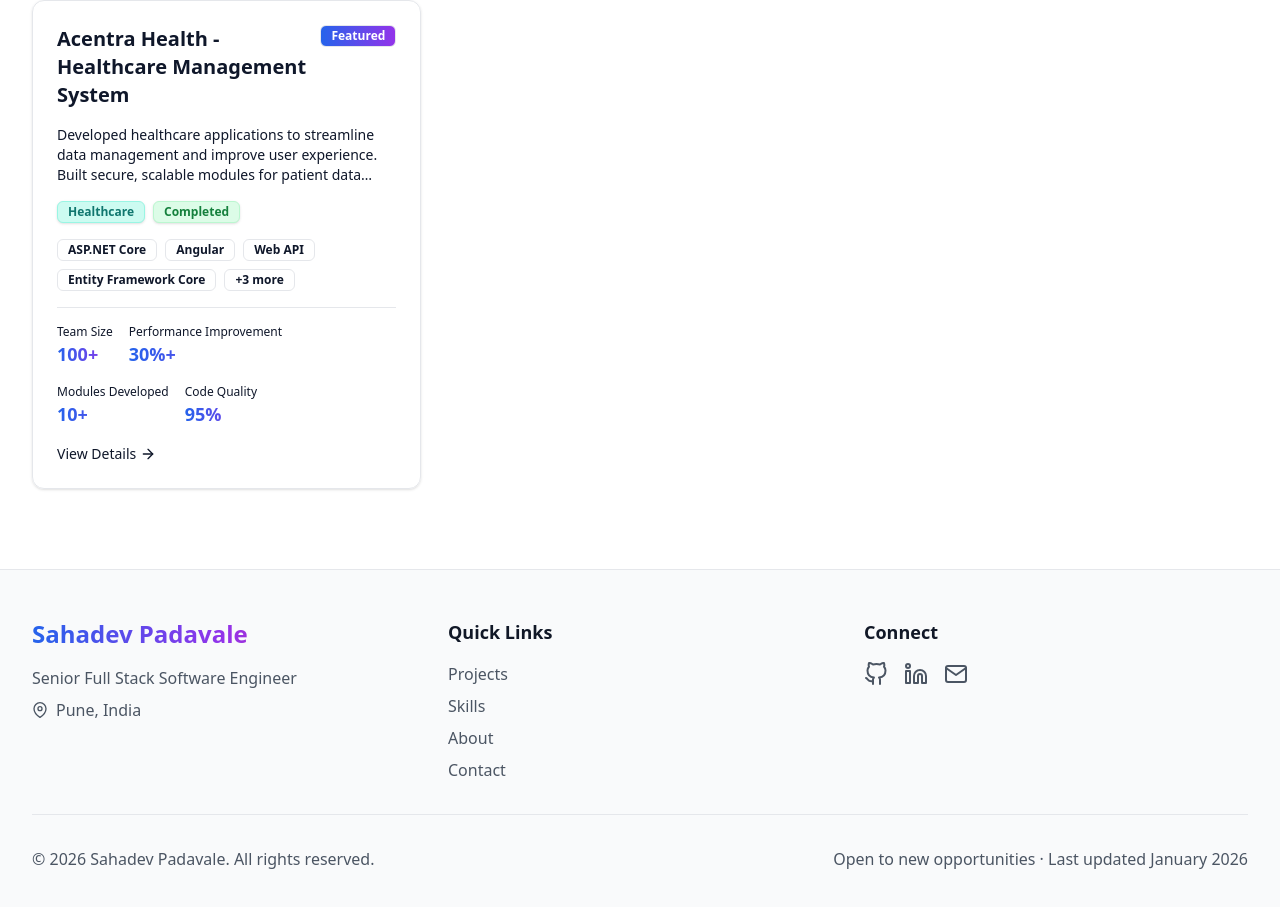
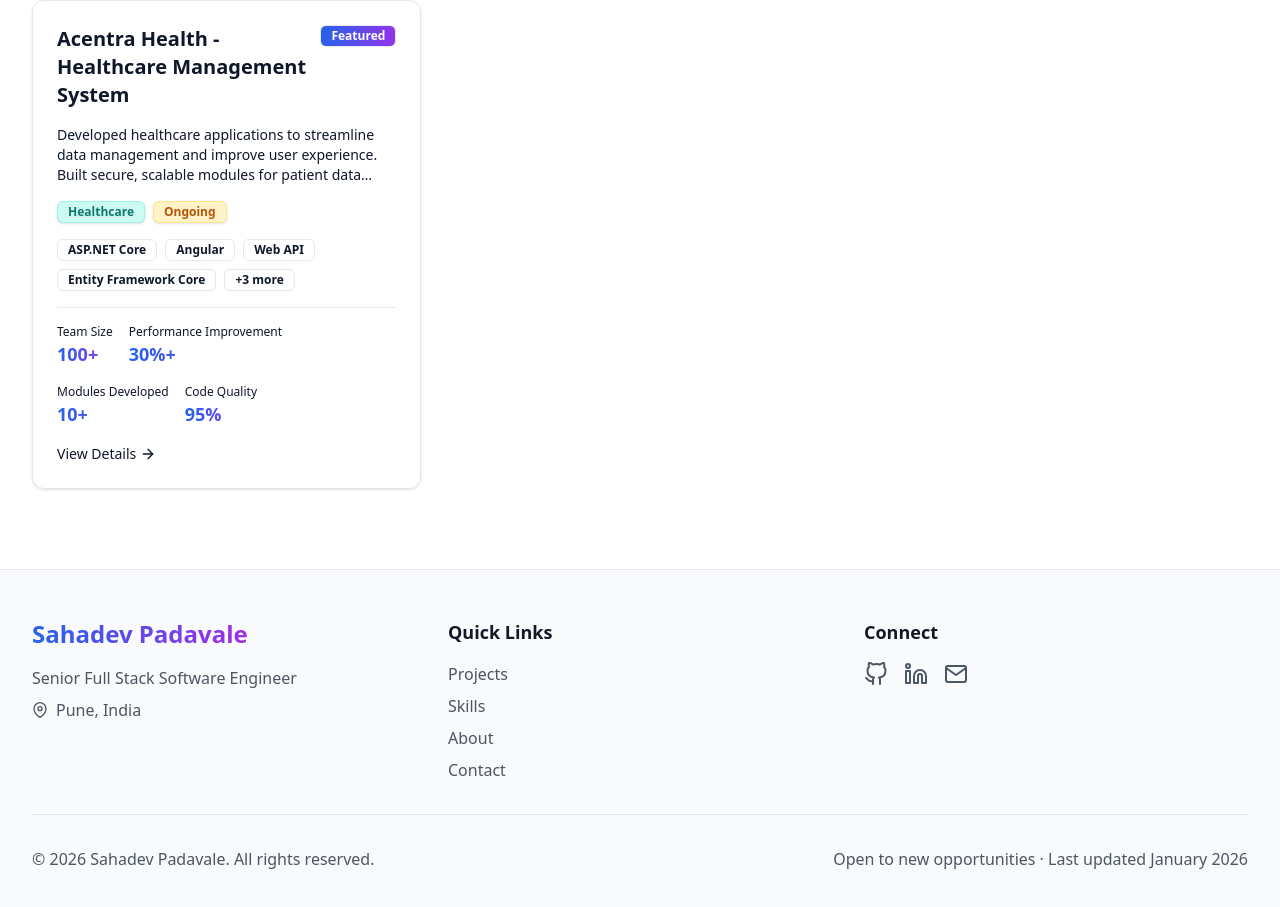
Before and after one commit to sada2612/SahadevPortfolio, a React (Create React App) app: page /projects in a window 1280 px wide. Shown: the part 2436-3343 px from the top of the page. Built offline with nearby package versions, Linux system fonts and the light colour scheme.

Commit message:
updated links

```diff
--- a/src/components/Home/AllProject.jsx
+++ b/src/components/Home/AllProject.jsx
@@ -14,7 +14,7 @@ const AllProjects = () => {
     id: 1,
     title: "Acentra Health - Healthcare Management System",
     description: "Developed healthcare applications to streamline data management and improve user experience. Built secure, scalable modules for patient data management, treatment tracking, and healthcare analytics.",
-    categories: ["Healthcare", "Completed"],
+    categories: ["Healthcare", "Ongoing"],
     technologies: ["ASP.NET Core", "Angular", "Web API", "Entity Framework Core", "SQL Server 2019", "jQuery", "Ajax"],
     featured: true,
     stats: [
@@ -23,7 +23,7 @@ const AllProjects = () => {
       { label: "Modules Developed", value: "10+" },
       { label: "Code Quality", value: "95%" }
     ],
-    link: "/projects/acentra-healthcare-system"
+    link: "https://acentra.com/"
   },
   {
     id: 2,
--- a/src/components/Home/ProjectsSection.jsx
+++ b/src/components/Home/ProjectsSection.jsx
@@ -95,6 +95,7 @@ const ProjectsSection = () => {
                 <div className="flex gap-2">
                   <Link
                     to={project.link}
+                    target="_blank"
                     className="flex-1 inline-flex items-center justify-center gap-2 px-4 py-2 rounded-lg font-medium gradient-bg text-white hover:shadow-lg transition-shadow"
                   >
                     View Details
```
